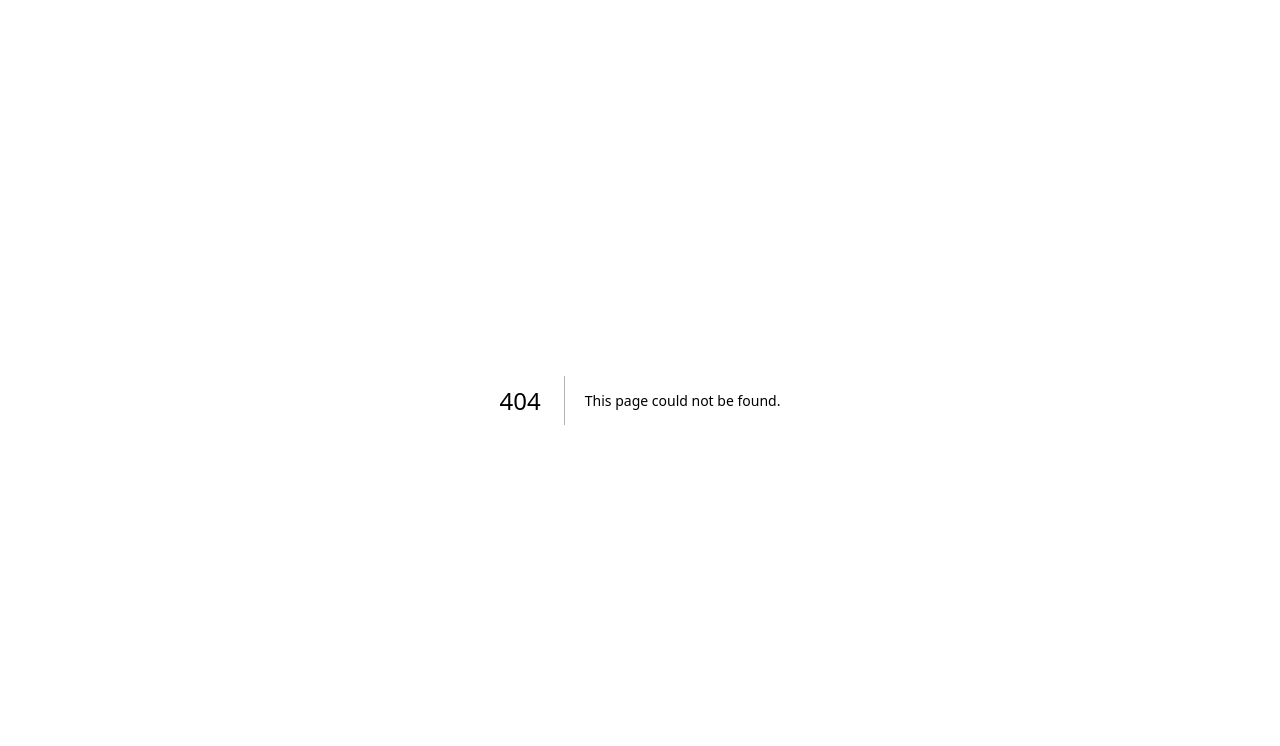
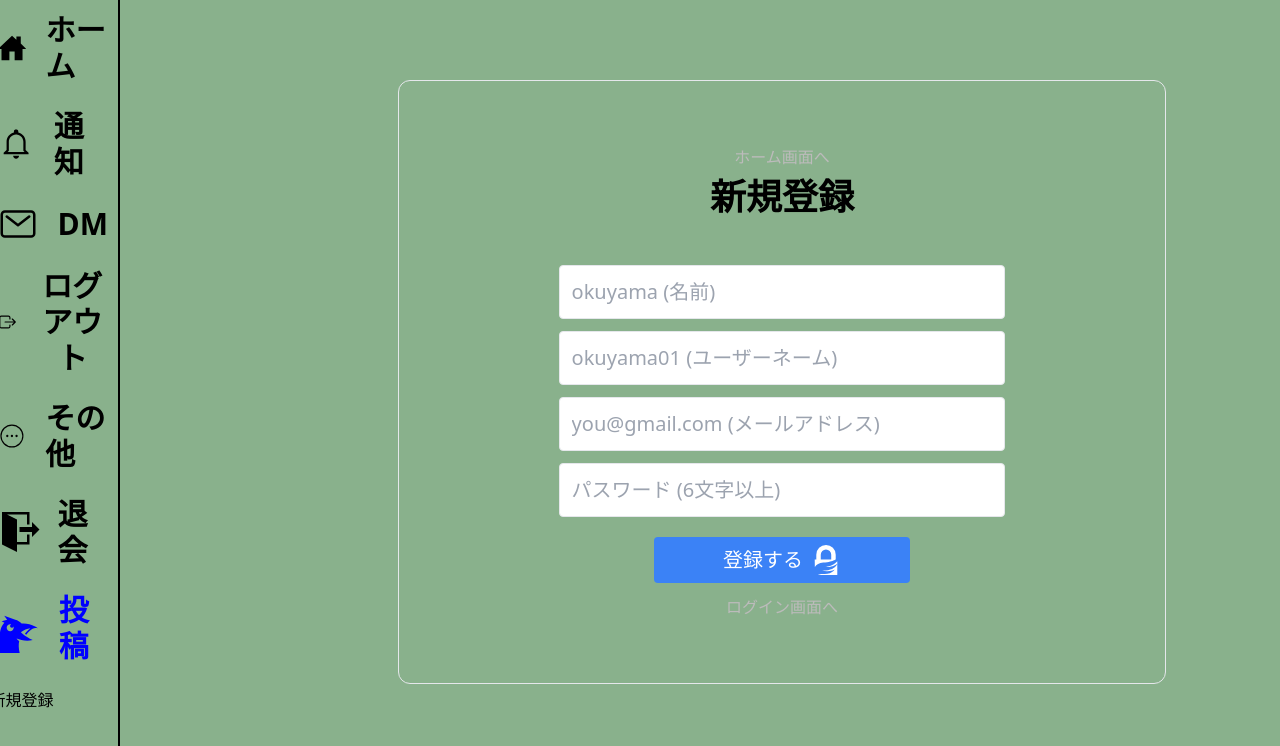
Before and after one commit to okuyama-code/my_next_spa_front, a Next.js app: page /register in a window 1280 px wide. Before the commit this address had no page. Shown: the top 746 px of the page. Built offline with nearby package versions, Linux system fonts and the light colour scheme; no server answers.

Commit message:
ログインできるようになった

```diff
--- a/package.json
+++ b/package.json
@@ -3,7 +3,7 @@
   "version": "0.1.0",
   "private": true,
   "scripts": {
-    "dev": "next dev",
+    "dev": "next dev -p 3001",
     "build": "next build",
     "start": "next start",
     "lint": "next lint"
--- /dev/null
+++ b/src/app/App.scss
@@ -0,0 +1,21 @@
+.signup_link {
+  color: rgb(188, 187, 187);
+  display: inline-block;
+
+  &:hover {
+    color: aquamarine;
+    transition: 0.4s ease;
+  }
+}
+
+.main {
+  margin-left: 270px;
+  width: 80%;
+}
+
+@media screen and (max-width: 1280px) {
+  .timeLine {
+    margin-left: 140px;
+    width: 80%;
+  }
+}
--- a/src/app/layout.tsx
+++ b/src/app/layout.tsx
@@ -1,12 +1,10 @@
-import type { Metadata } from "next";
+'use client'
+
 import "./globals.css";
+import Sidebar from "@/components/sidebar/Sidebar";
+import { RecoilRoot } from "recoil";
+import './App.scss'
 
-
-
-export const metadata: Metadata = {
-  title: "my_portfolio",
-  description: "HappinessChain self-made service assignment",
-};
 
 export default function RootLayout({
   children,
@@ -15,7 +13,16 @@ export default function RootLayout({
 }>) {
   return (
     <html lang="en">
-      <body>{children}</body>
+      <body>
+      <RecoilRoot>
+
+        <Sidebar />
+        <div className="main">
+          {children}
+
+        </div>
+      </RecoilRoot>
+      </body>
     </html>
   );
 }
--- a/src/app/login/page.tsx
+++ b/src/app/login/page.tsx
@@ -1,26 +1,20 @@
-import React, { useEffect, useState } from 'react'
+"use client"
+
+import React, { FormEvent, useEffect, useState } from 'react'
 import { IoIosLogIn } from "react-icons/io"
-import { getUser, signIn } from '../lib/api/auth';
 import Cookies from 'js-cookie';
-// import { isLoginState } from '../atoms/isLoginState';
-import { useSetRecoilState } from 'recoil';
 import toast from 'react-hot-toast';
 // import { redirect } from 'next/navigation';
-import { useRouter } from 'next/router';
 import Link from 'next/link';
+import { signIn } from '@/lib/api/auth';
+import { useRouter } from 'next/navigation';
 
-const Login = () => {
+const page = () => {
   const [email, setEmail] = useState("");
   const [password, setPassword] = useState("");
   const [errorMessage, setErrorMessage] = useState("");
 
   const router = useRouter();
-
-  const setIsLogin = useSetRecoilState(isLoginState);
-
-
-
-
 
 
   useEffect(() => {
@@ -29,18 +23,17 @@ const Login = () => {
     }
   }, [router]);
 
-  const login = async (e) => {
+  const login = async (e: FormEvent) => {
     e.preventDefault();
     try {
       const res = await signIn({ email, password });
       Cookies.set("_access_token", res.headers["access-token"]);
       Cookies.set("_client", res.headers["client"]);
       Cookies.set("_uid", res.headers["uid"]);
-      setIsLogin(Cookies.get("_access_token"))
 
-      router.push('/signup');
+      router.push('/');
       toast.success("ログインに成功しました");
-    } catch (e) {
+    } catch (e: any) {
       console.log(e);
       console.log(e.response.data.errors[0]);
       setErrorMessage(e.response.data.errors[0]);
@@ -54,7 +47,7 @@ const Login = () => {
         <div className='flex justify-center mt-20'>
           <div className='w-9/12 border border-gray-200 rounded-xl login_bg_opacity'>
           <div className="my-16 text-center">
-          <Link href="/home" className='signup_link'>
+          <Link href="/" className='signup_link'>
             <p className='mb-2'>ホーム画面に戻る</p>
           </Link>
 
@@ -88,7 +81,7 @@ const Login = () => {
                 ログイン<IoIosLogIn size={30} className='ml-2' />
               </button>
             </form>
-            <Link href="/signup">
+            <Link href="/register">
               <p className='signup_link'>
                 新規登録画面へ
               </p>
@@ -101,4 +94,4 @@ const Login = () => {
   )
 }
 
-export default Login
+export default page
--- a/src/app/page.tsx
+++ b/src/app/page.tsx
@@ -1,6 +1,14 @@
+import Link from "next/link";
+import './App.scss'
+
 export default function Home() {
   return (
     <main>
+      <Link href="/register">
+        <p className='signup_link'>
+          新規登録画面へ
+        </p>
+      </Link>
       aaa
     </main>
   );
--- /dev/null
+++ b/src/app/register/page.tsx
@@ -0,0 +1,113 @@
+"use client"
+
+import React, { FormEvent, useEffect, useState } from 'react'
+import { SiGnuprivacyguard } from "react-icons/si";
+
+import Cookies from 'js-cookie';
+import { signUp } from '@/lib/api/auth';
+import toast from 'react-hot-toast';
+import { useRouter } from 'next/navigation';
+import Link from 'next/link';
+
+
+const page = () => {
+  const [email, setEmail] = useState("");
+  const [password, setPassword] = useState("");
+  const [name, setName] = useState("");
+  const [username, setUsername] = useState("");
+  const [errorMessage, setErrorMessage] = useState("");
+
+  const router = useRouter();
+
+
+  const register = async (e: FormEvent) => {
+    try {
+      e.preventDefault();
+      const res = await signUp({ email, password, name, username  });
+      Cookies.set("_access_token", res.headers["access-token"]);
+      Cookies.set("_client", res.headers["client"]);
+      Cookies.set("_uid", res.headers["uid"]);
+      toast.success("新規登録に成功しました");
+      router.push('/');
+
+    } catch (e: any) {
+      console.log(e);
+      console.log(e.response.data.errors.fullMessages);
+      setErrorMessage("入力情報に誤りがあります。再度ご確認の上、入力をお願いいします。");
+      toast.error("入力情報が間違っています");
+    }
+  }
+
+  return (
+    <div className='flex flex-col h-screen'>
+      <div className='flex-auto'>
+        <div className='flex justify-center mt-20'>
+          <div className='w-9/12 border border-gray-200 rounded-xl login_bg_opacity'>
+          <div className="my-16 text-center">
+            <Link href="/" className='signup_link'>
+              <p className='mb-2'>ホーム画面へ</p>
+            </Link>
+
+            <h2 className="text-4xl font-bold">新規登録</h2>
+            <form className='mt-12'>
+              <div className='mb-3'>
+                <input
+                  type="text"
+                  placeholder='okuyama (名前)'
+                  className='text-xl w-7/12 p-3 border rounded'
+                  value={name}
+                  onChange={(e) => setName(e.target.value)}
+                />
+              </div>
+              <div className='mb-3'>
+                <input
+                  type="text"
+                  placeholder='okuyama01 (ユーザーネーム)'
+                  className='text-xl w-7/12 p-3 border rounded'
+                  value={username}
+                  onChange={(e) => setUsername(e.target.value)}
+                />
+              </div>
+              <div className='mb-3'>
+                <input
+                  type="email"
+                  placeholder='you@gmail.com (メールアドレス)'
+                  className='text-xl w-7/12 p-3 border rounded'
+                  value={email}
+                  onChange={(e) => setEmail(e.target.value)}
+                />
+              </div>
+              <div className='mb-5'>
+                <input
+                  type="password"
+                  placeholder='パスワード (6文字以上)'
+                  className='text-xl w-7/12 p-3 border rounded'
+                  value={password}
+                  onChange={(e) => setPassword(e.target.value)}
+                />
+              </div>
+              <div className='mb-2 text-red-400'>
+                {errorMessage}
+              </div>
+              <button
+                className='mb-3 text-xl w-4/12 bg-blue-500 text-white rounded hover:opacity-75 p-2 flex items-center justify-center mx-auto'
+                onClick={register}
+              >
+                登録する<SiGnuprivacyguard size={30} className='ml-2' />
+              </button>
+            </form>
+            <Link href="/login">
+              <p className='signup_link'>
+                ログイン画面へ
+              </p>
+            </Link>
+          </div>
+          </div>
+        </div>
+      </div>
+    </div>
+  )
+}
+
+
+export default page
--- /dev/null
+++ b/src/components/sidebar/Sidebar.scss
@@ -0,0 +1,31 @@
+// =========== sidebar =================
+.sidebar {
+  height: 100vh;
+  width: 250px;
+  border-right: 2px solid black;
+  position: fixed;
+
+}
+
+@media screen and (max-width: 1280px) {
+  .sidebar {
+    width: 120px;
+
+
+    ul {
+      float: right;
+      margin-right: 10px;
+    }
+  }
+}
+
+.sidebar_items {
+  &:hover {
+    color: rgb(101, 11, 154, 0.7);
+    transition: 0.4s ease;
+  }
+}
+
+.post_side_icon {
+  color: blue;
+}
--- /dev/null
+++ b/src/components/sidebar/Sidebar.tsx
@@ -0,0 +1,111 @@
+"use client"
+
+import React from 'react'
+import './Sidebar.scss'
+
+import { IoHomeSharp } from "react-icons/io5";
+import { IoMdNotificationsOutline } from "react-icons/io";
+import { IoMailOutline } from "react-icons/io5";
+import { IoPersonSharp } from "react-icons/io5";
+import { CiCircleMore } from "react-icons/ci";
+
+import { GiBirdTwitter } from "react-icons/gi";
+import { IoExitOutline } from "react-icons/io5";
+import { ImExit } from "react-icons/im";
+
+import Cookies from 'js-cookie';
+// import { Withdrawal } from '../lib/api/user';
+import toast from 'react-hot-toast';
+import Link from 'next/link';
+import useCurrentUser from '@/hooks/useCurrentUser';
+
+const Sidebar = () => {
+
+  const { currentUser } = useCurrentUser();
+
+  const logout = (e: any) => {
+    e.preventDefault()
+    Cookies.remove('_access_token');
+    Cookies.remove('_client');
+    Cookies.remove('_uid');
+    toast.success("ログアウトしました");
+  }
+
+  // const currentUserDestroy = async (e) => {
+  //   e.preventDefault()
+  //   try {
+  //     const params = {
+  //       "id": currentUser.id
+  //     }
+  //     await Withdrawal(params);
+  //     Cookies.remove('_access_token');
+  //     Cookies.remove('_client');
+  //     Cookies.remove('_uid');
+  //     toast.success("退会しました");
+  //   } catch (e) {
+  //     console.log(e);
+  //   }
+  // }
+
+  return (
+    <div className='sidebar'>
+      <ul className='mt-3 ml-5'>
+        <Link href="/">
+          <li className='flex items-center mb-3 sidebar_items'>
+            <IoHomeSharp size={40} className='mx-2 mb-3' />
+            <span className='hidden xl:inline text-3xl font-bold pb-3 ml-3 '>ホーム</span>
+          </li>
+        </Link>
+        <Link href="/notifications">
+          <li className='flex items-center mb-3 sidebar_items'>
+            <IoMdNotificationsOutline size={40} className='mx-2 mb-3' />
+            <span className='hidden xl:inline text-3xl font-bold pb-3 ml-3'>通知</span>
+          </li>
+        </Link>
+        <Link href="/groups">
+          <li className='flex items-center mb-3 sidebar_items'>
+            <IoMailOutline size={40} className='mx-2 mb-3' />
+            <span className='hidden xl:inline text-3xl font-bold pb-3 ml-3'>DM</span>
+          </li>
+        </Link>
+        {currentUser && (<Link href={`/users/${currentUser?.id} `}>
+          <li className='flex items-center mb-3 sidebar_items'>
+            <IoPersonSharp size={40} className='mx-2 mb-3' />
+            <span className='hidden xl:inline text-3xl font-bold pb-3 ml-3'>プロフィール</span>
+          </li>
+        </Link>)}
+        <li className='sidebar_items'>
+          <button onClick={logout}>
+            <div className='flex items-center mb-3'>
+              <IoExitOutline size={40} className='mx-2 mb-3' />
+              <span className='hidden xl:inline text-3xl font-bold pb-3 ml-3'>ログアウト</span>
+            </div>
+          </button>
+        </li>
+        <li className='flex items-center mb-3 sidebar_items'>
+          <CiCircleMore size={40} className='mx-2 mb-3' />
+          <span className='hidden xl:inline text-3xl font-bold pb-3 ml-3'>その他</span>
+        </li>
+        <li className='flex items-center mb-3 sidebar_items'>
+        <button
+        // onClick={currentUserDestroy}
+        >
+          <ImExit size={40} className='ml-3 mr-1 mb-3' />
+       </button>
+          <span className='hidden xl:inline text-3xl font-bold pb-3 ml-3'>退会</span>
+        </li>
+        <li className='flex items-center mb-3 sidebar_items post_side_icon'>
+          <GiBirdTwitter size={50} className='mx-2 mb-3 mt-3' />
+          <span className='hidden xl:inline text-3xl font-bold pb-3 ml-3'>投稿</span>
+        </li>
+        <Link href="/signUp">
+          <li className='flex items-center mb-3 sidebar_items'>
+            新規登録
+          </li>
+        </Link>
+      </ul>
+    </div>
+  )
+}
+
+export default Sidebar
--- /dev/null
+++ b/src/globalStates/atoms.ts
@@ -0,0 +1,14 @@
+"use client"
+
+import { atom } from "recoil";
+
+export const currentUserState = atom({
+  key: 'currentUserState',
+  default: {
+    id: null, // You can set a default value for the id property
+    // Other properties you may want to include
+    name: '',
+    email: '',
+    // Add more properties as needed
+  },
+});
--- /dev/null
+++ b/src/hooks/useCurrentUser.ts
@@ -0,0 +1,27 @@
+"use client"
+
+import { useRecoilState } from "recoil";
+
+import { useEffect } from "react";
+import { getUser } from "../lib/api/auth";
+import { currentUserState } from "@/globalStates/atoms";
+
+function useCurrentUser() {
+  const [currentUser, setCurrentUser] = useRecoilState(currentUserState)
+
+  useEffect(() => {
+    async function loadCurrentUser () {
+      try {
+        const res = await getUser();
+        setCurrentUser(res?.data.current_user_data)
+      } catch (e) {
+        console.log(e)
+      }
+    }
+    loadCurrentUser();
+    // console.log(currentUser)
+  }, [])
+  return { currentUser }
+}
+
+export default useCurrentUser;
--- a/src/lib/api/auth.ts
+++ b/src/lib/api/auth.ts
@@ -7,11 +7,11 @@ const authHeaders = {
   uid: Cookies.get("_uid"),
 };
 
-export const signUp = (params) => {
+export const signUp = (params: any) => {
   return client.post("/users", params);
 };
 
-export const signIn = (params) => {
+export const signIn = (params: any) => {
   return client.post("/users/sign_in", params);
 };
 
@@ -22,7 +22,7 @@ export const getUser = () => {
     !Cookies.get("_uid")
   )
     return;
-  return client.get("/sign_in", {
+  return client.get("/auth/sessions", {
     headers: authHeaders,
   });
 };
```
